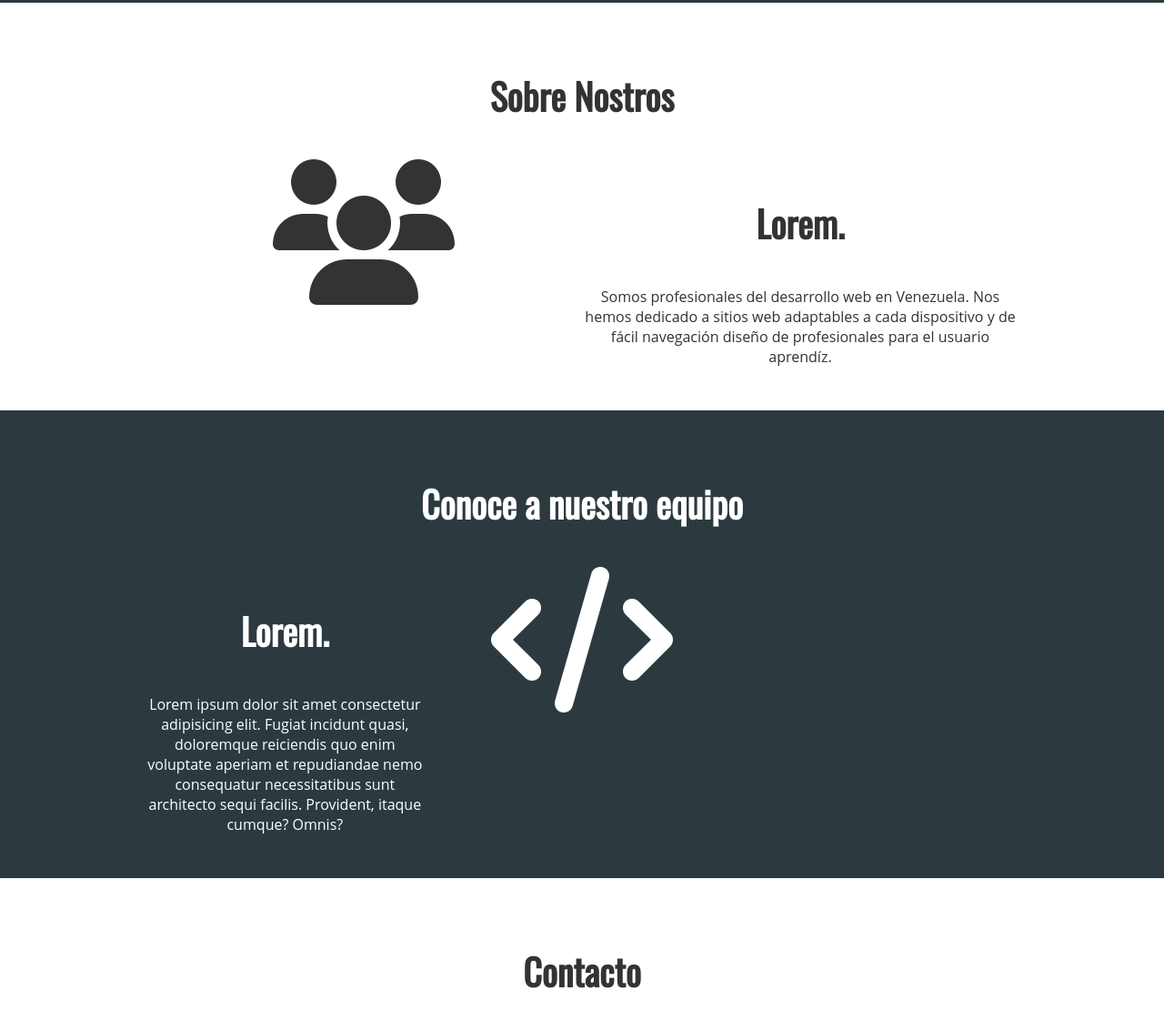
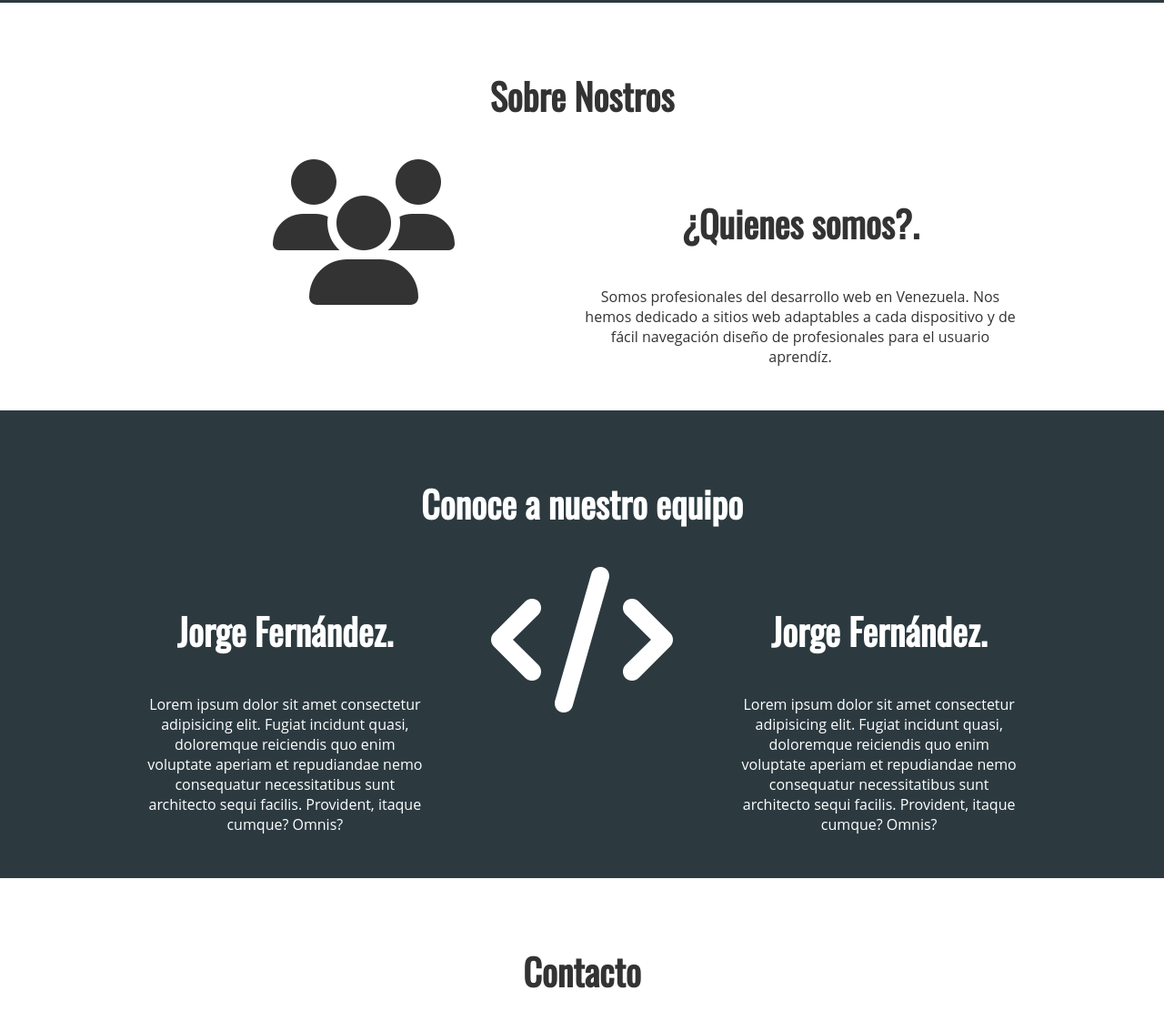
Before and after one commit to Hobbylayer/Inicio, a plain HTML site: page index.html in a window 1280 px wide. Shown: the part 1463-2596 px from the top of the page at 91% size. Drawn offline with nearby package versions, Linux system fonts and the light colour scheme.

Commit message:
change section our team
was changes the organization of the section our team

```diff
--- a/index.html
+++ b/index.html
@@ -100,7 +100,7 @@
                 </div>
                 <div>
                     <h3 class="title">
-                        Lorem.
+                       ¿Quienes somos?.
                     </h3>
                     <p>
                       Somos profesionales del desarrollo web en Venezuela.
@@ -120,7 +120,7 @@
                <!-- icon code -->
                 <div>
                     <h3 class="title">
-                        Lorem.
+                        Jorge Fernández.
                     </h3>
                     <p>
                         Lorem ipsum dolor sit amet consectetur adipisicing elit. Fugiat incidunt quasi, doloremque
@@ -130,6 +130,16 @@
                 </div>
                 <div class="center">
                     <i class="fas fa-code fa-10x"></i>
+                </div>
+                 <div>
+                    <h3 class="title">
+                        Jorge Fernández.
+                    </h3>
+                    <p>
+                        Lorem ipsum dolor sit amet consectetur adipisicing elit. Fugiat incidunt quasi, doloremque
+                        reiciendis quo enim voluptate aperiam et repudiandae nemo consequatur necessitatibus sunt
+                        architecto sequi facilis. Provident, itaque cumque? Omnis?
+                    </p>
                 </div>
            </div>
         </div>
```
